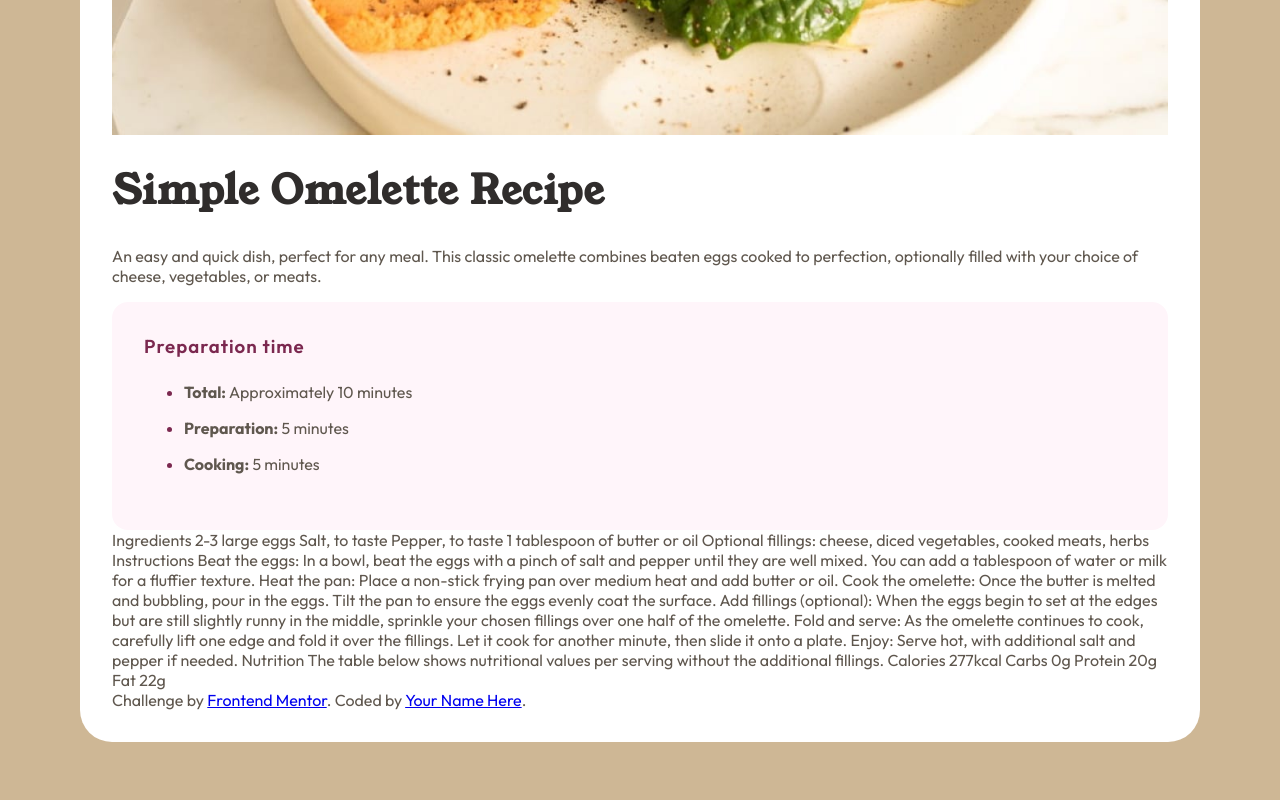
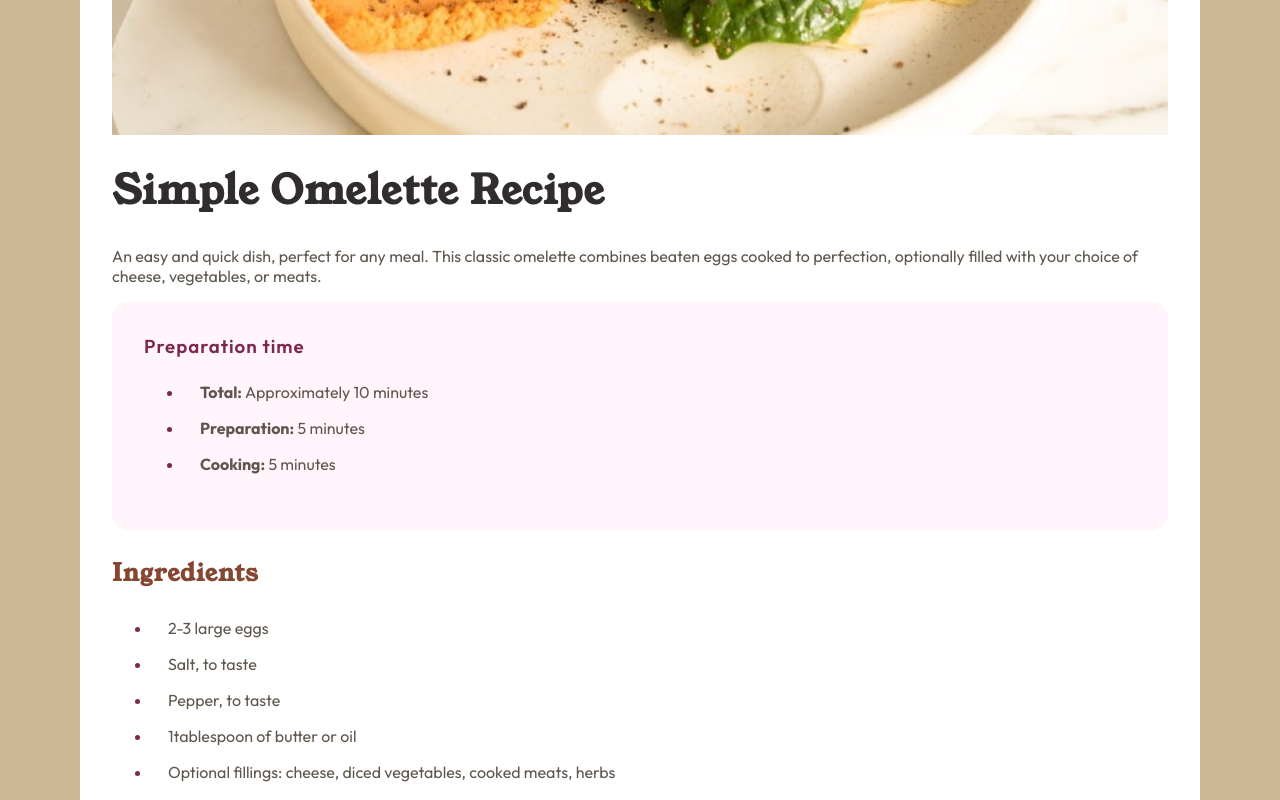
Before and after one commit to athirasarman/recipe-page, a React (Create React App) app: page / in a window 1280 px wide. Shown: the part 460-1260 px from the top of the page. Built offline with nearby package versions, Linux system fonts and the light colour scheme.

Commit message:
ingredients section

```diff
--- a/src/components/recipe-page.js
+++ b/src/components/recipe-page.js
@@ -13,30 +13,65 @@ const RecipePage = () => {
           combines beaten eggs cooked to perfection, optionally filled with your
           choice of cheese, vegetables, or meats.
         </p>
-        <div className={styles.preparationcard}>
+        <section className={styles.preparationcard}>
           <h3 className={styles.preparationheading}>Preparation time</h3>
           <ul>
-            <li className={styles.listitem}><span className={styles.listitemHeading}>Total:</span> <span className={styles.listitemText}>Approximately 10 minutes</span></li>
-            <li className={styles.listitem}><span className={styles.listitemHeading}>Preparation:</span> <span className={styles.listitemText}>5 minutes</span></li>
-            <li className={styles.listitem}><span className={styles.listitemHeading}>Cooking:</span > <span className={styles.listitemText}>5 minutes</span></li>
+            <li className={styles.listitem}>
+              <span className={styles.listitemHeading}>Total:</span>{" "}
+              <span className={styles.listitemText}>
+                Approximately 10 minutes
+              </span>
+            </li>
+            <li className={styles.listitem}>
+              <span className={styles.listitemHeading}>Preparation:</span>{" "}
+              <span className={styles.listitemText}>5 minutes</span>
+            </li>
+            <li className={styles.listitem}>
+              <span className={styles.listitemHeading}>Cooking:</span>{" "}
+              <span className={styles.listitemText}>5 minutes</span>
+            </li>
           </ul>
-        </div>
-           Ingredients 2-3 large eggs Salt, to taste Pepper, to taste 1
-        tablespoon of butter or oil Optional fillings: cheese, diced vegetables,
-        cooked meats, herbs Instructions Beat the eggs: In a bowl, beat the eggs
-        with a pinch of salt and pepper until they are well mixed. You can add a
-        tablespoon of water or milk for a fluffier texture. Heat the pan: Place
-        a non-stick frying pan over medium heat and add butter or oil. Cook the
-        omelette: Once the butter is melted and bubbling, pour in the eggs. Tilt
-        the pan to ensure the eggs evenly coat the surface. Add fillings
-        (optional): When the eggs begin to set at the edges but are still
-        slightly runny in the middle, sprinkle your chosen fillings over one
-        half of the omelette. Fold and serve: As the omelette continues to cook,
-        carefully lift one edge and fold it over the fillings. Let it cook for
-        another minute, then slide it onto a plate. Enjoy: Serve hot, with
-        additional salt and pepper if needed. Nutrition The table below shows
-        nutritional values per serving without the additional fillings. Calories
-        277kcal Carbs 0g Protein 20g Fat 22g
+        </section>
+        <section className={styles.ingredients}>
+          <h2 className={styles.mainHeading + " " + styles.sectionsHeading}>
+            Ingredients
+          </h2>
+          <ul>
+            <li className={styles.listitem}>
+              <span className={styles.ingredientsText}>2-3 large eggs</span>
+            </li>
+            <li className={styles.listitem}>
+              <span className={styles.ingredientsText}>Salt, to taste</span>
+            </li>
+            <li className={styles.listitem}>
+              <span className={styles.ingredientsText}>Pepper, to taste</span>
+            </li>
+            <li className={styles.listitem}>
+              <span className={styles.ingredientsText}>
+                1tablespoon of butter or oil
+              </span>
+            </li>
+            <li className={styles.listitem}>
+              <span className={styles.ingredientsText}>
+                Optional fillings: cheese, diced vegetables, cooked meats, herbs
+              </span>
+            </li>
+          </ul>
+        </section>
+        Instructions Beat the eggs: In a bowl, beat the eggs with a pinch of
+        salt and pepper until they are well mixed. You can add a tablespoon of
+        water or milk for a fluffier texture. Heat the pan: Place a non-stick
+        frying pan over medium heat and add butter or oil. Cook the omelette:
+        Once the butter is melted and bubbling, pour in the eggs. Tilt the pan
+        to ensure the eggs evenly coat the surface. Add fillings (optional):
+        When the eggs begin to set at the edges but are still slightly runny in
+        the middle, sprinkle your chosen fillings over one half of the omelette.
+        Fold and serve: As the omelette continues to cook, carefully lift one
+        edge and fold it over the fillings. Let it cook for another minute, then
+        slide it onto a plate. Enjoy: Serve hot, with additional salt and pepper
+        if needed. Nutrition The table below shows nutritional values per
+        serving without the additional fillings. Calories 277kcal Carbs 0g
+        Protein 20g Fat 22g
         <div class="attribution">
           Challenge by{" "}
           <a href="https://www.frontendmentor.io?ref=challenge" target="_blank">
--- a/src/components/recipe-page.module.css
+++ b/src/components/recipe-page.module.css
@@ -34,7 +34,7 @@
   margin: 0;
 }
 .listitem {
-  padding: 8px 0;
+  padding: 8px 0 8px 16px;
   color:var(--dark-raspberry);
 }
 .listitemHeading{
@@ -42,6 +42,19 @@
   color: var(--wenge-brown);
 }
 .listitemText{
+  color: var(--wenge-brown);
+}
+.ingredients{
+ margin:26.8px 0;
+}
+.sectionsHeading{
+  color:var(--nutmeg);
+  font-family: var(--heading-font);
+}
+.ingredientlistitem{
+  color: var(--dark-raspberry);
+}
+.ingredientsText{
   color: var(--wenge-brown);
 }
 /* Responsive styles */
@@ -67,4 +80,7 @@
   .mainHeading {
     font-size: 40px;
   }
+  .sectionsHeading{
+    font-size: 24px;
+  }
 }
```
